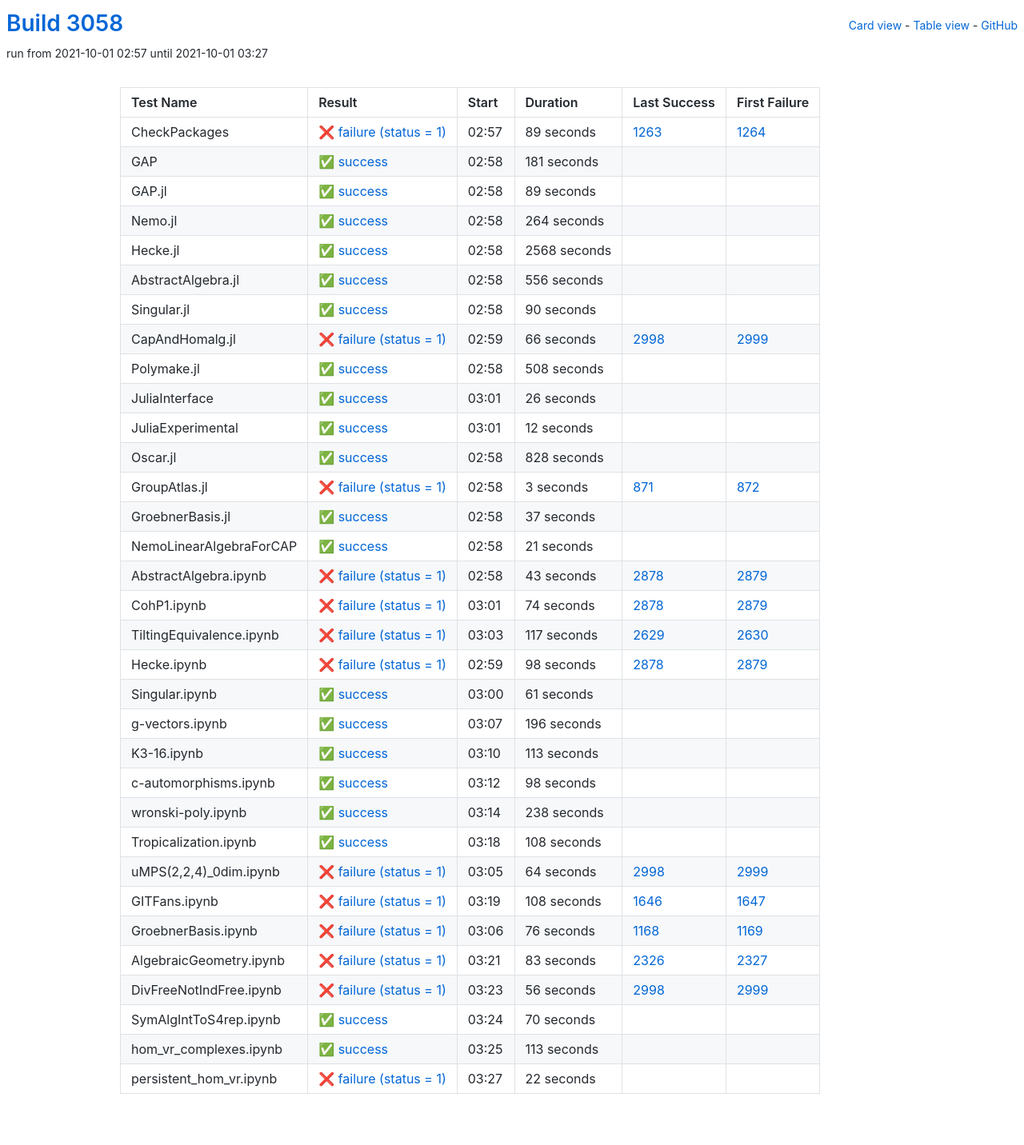
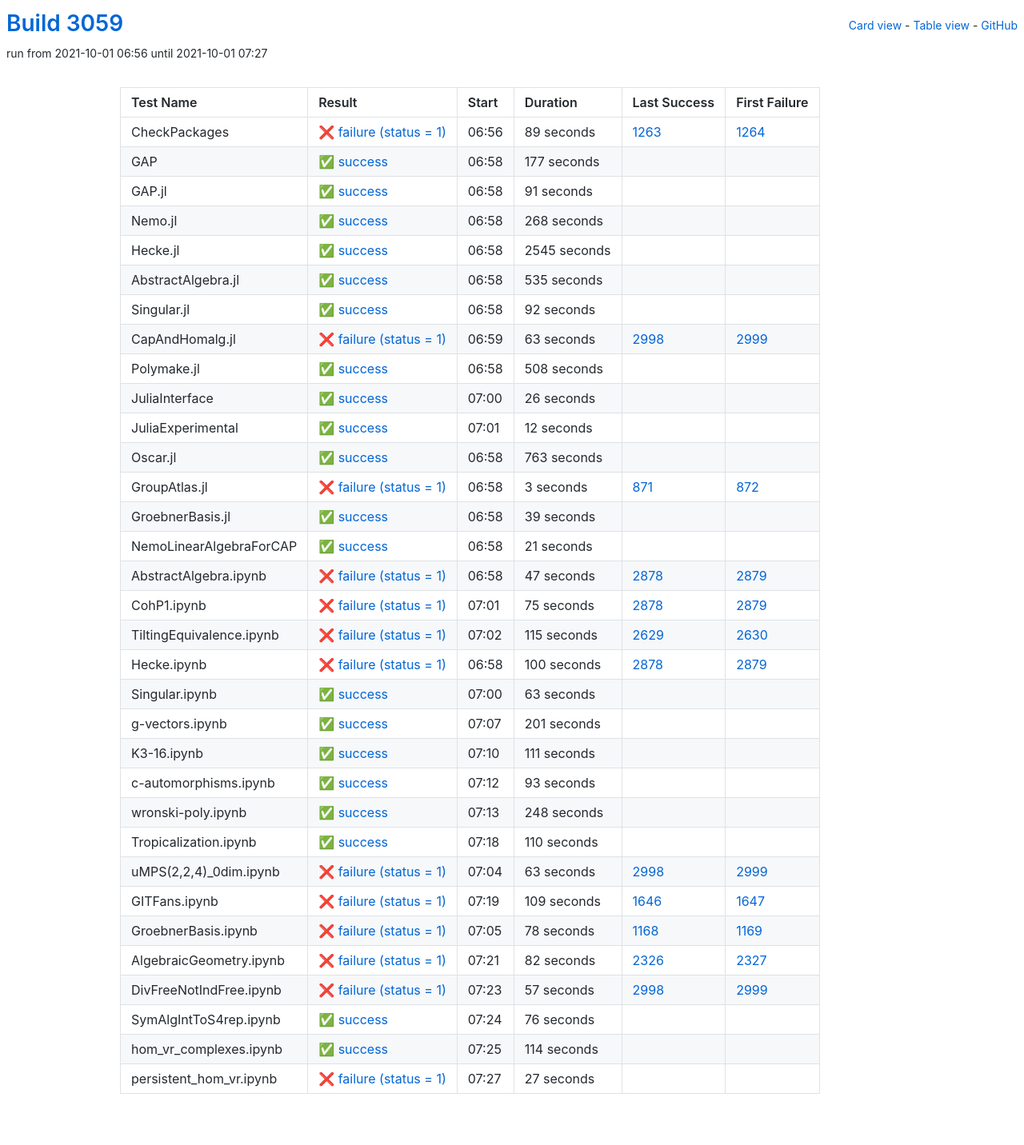
Before and after one commit to oscar-system/oscar-ci-status-stable, a Jekyll site: the page built from table.html, in a window 1280 px wide. Shown: the whole page at 80% size. Built offline with Jekyll 4.4.1, drawn with Linux system fonts in a browser that asks for light colours.

Commit message:
Build #3059

```diff
--- a/_data/ci.yml
+++ b/_data/ci.yml
@@ -1,6 +1,6 @@
 ---
-build: 3058
-build_url: https://oscarci.mathematik.uni-kl.de/job/oscar-stable/3058/
+build: 3059
+build_url: https://oscarci.mathematik.uni-kl.de/job/oscar-stable/3059/
 job: oscar-stable
 organization: oscar-system
 repo: oscar-ci-status-stable
@@ -8,8 +8,8 @@ repourl: https://github.com/oscar-system/oscar-ci-status-stable
 tests:
 - name: CheckPackages
   id: checkpackages
-  log: https://oscarci.mathematik.uni-kl.de/job/oscar-stable/3058/artifact/logs/build-3058/CheckPackages.log
-  start: 2021-10-01 02:57
+  log: https://oscarci.mathematik.uni-kl.de/job/oscar-stable/3059/artifact/logs/build-3059/CheckPackages.log
+  start: 2021-10-01 06:56
   success: false
   exitcode: 1
   status: failure
@@ -20,92 +20,92 @@ tests:
   first_failure_url: https://oscarci.mathematik.uni-kl.de/job/oscar-stable/1264/
 - name: GAP
   id: gap
-  log: https://oscarci.mathematik.uni-kl.de/job/oscar-stable/3058/artifact/logs/build-3058/GAP.log
-  start: 2021-10-01 02:58
+  log: https://oscarci.mathematik.uni-kl.de/job/oscar-stable/3059/artifact/logs/build-3059/GAP.log
+  start: 2021-10-01 06:58
   success: true
   exitcode: 0
   status: success
-  duration: 181
+  duration: 177
   last_success: false
   last_success_url:
   first_failure: false
   first_failure_url:
 - name: GAP.jl
   id: gap-jl
-  log: https://oscarci.mathematik.uni-kl.de/job/oscar-stable/3058/artifact/logs/build-3058/GAP.jl.log
-  start: 2021-10-01 02:58
+  log: https://oscarci.mathematik.uni-kl.de/job/oscar-stable/3059/artifact/logs/build-3059/GAP.jl.log
+  start: 2021-10-01 06:58
   success: true
   exitcode: 0
   status: success
-  duration: 89
+  duration: 91
   last_success: false
   last_success_url:
   first_failure: false
   first_failure_url:
 - name: Nemo.jl
   id: nemo-jl
-  log: https://oscarci.mathematik.uni-kl.de/job/oscar-stable/3058/artifact/logs/build-3058/Nemo.jl.log
-  start: 2021-10-01 02:58
+  log: https://oscarci.mathematik.uni-kl.de/job/oscar-stable/3059/artifact/logs/build-3059/Nemo.jl.log
+  start: 2021-10-01 06:58
   success: true
   exitcode: 0
   status: success
-  duration: 264
+  duration: 268
   last_success: false
   last_success_url:
   first_failure: false
   first_failure_url:
 - name: Hecke.jl
   id: hecke-jl
-  log: https://oscarci.mathematik.uni-kl.de/job/oscar-stable/3058/artifact/logs/build-3058/Hecke.jl.log
-  start: 2021-10-01 02:58
+  log: https://oscarci.mathematik.uni-kl.de/job/oscar-stable/3059/artifact/logs/build-3059/Hecke.jl.log
+  start: 2021-10-01 06:58
   success: true
   exitcode: 0
   status: success
-  duration: 2568
+  duration: 2545
   last_success: false
   last_success_url:
   first_failure: false
   first_failure_url:
 - name: AbstractAlgebra.jl
   id: abstractalgebra-jl
-  log: https://oscarci.mathematik.uni-kl.de/job/oscar-stable/3058/artifact/logs/build-3058/AbstractAlgebra.jl.log
-  start: 2021-10-01 02:58
+  log: https://oscarci.mathematik.uni-kl.de/job/oscar-stable/3059/artifact/logs/build-3059/AbstractAlgebra.jl.log
+  start: 2021-10-01 06:58
   success: true
   exitcode: 0
   status: success
-  duration: 556
+  duration: 535
   last_success: false
   last_success_url:
   first_failure: false
   first_failure_url:
 - name: Singular.jl
   id: singular-jl
-  log: https://oscarci.mathematik.uni-kl.de/job/oscar-stable/3058/artifact/logs/build-3058/Singular.jl.log
-  start: 2021-10-01 02:58
+  log: https://oscarci.mathematik.uni-kl.de/job/oscar-stable/3059/artifact/logs/build-3059/Singular.jl.log
+  start: 2021-10-01 06:58
   success: true
   exitcode: 0
   status: success
-  duration: 90
+  duration: 92
   last_success: false
   last_success_url:
   first_failure: false
   first_failure_url:
 - name: CapAndHomalg.jl
   id: capandhomalg-jl
-  log: https://oscarci.mathematik.uni-kl.de/job/oscar-stable/3058/artifact/logs/build-3058/CapAndHomalg.jl.log
-  start: 2021-10-01 02:59
+  log: https://oscarci.mathematik.uni-kl.de/job/oscar-stable/3059/artifact/logs/build-3059/CapAndHomalg.jl.log
+  start: 2021-10-01 06:59
   success: false
   exitcode: 1
   status: failure
-  duration: 66
+  duration: 63
   last_success: 2998
   last_success_url: https://oscarci.mathematik.uni-kl.de/job/oscar-stable/2998/
   first_failure: 2999
   first_failure_url: https://oscarci.mathematik.uni-kl.de/job/oscar-stable/2999/
 - name: Polymake.jl
   id: polymake-jl
-  log: https://oscarci.mathematik.uni-kl.de/job/oscar-stable/3058/artifact/logs/build-3058/Polymake.jl.log
-  start: 2021-10-01 02:58
+  log: https://oscarci.mathematik.uni-kl.de/job/oscar-stable/3059/artifact/logs/build-3059/Polymake.jl.log
+  start: 2021-10-01 06:58
   success: true
   exitcode: 0
   status: success
@@ -116,8 +116,8 @@ tests:
   first_failure_url:
 - name: JuliaInterface
   id: juliainterface
-  log: https://oscarci.mathematik.uni-kl.de/job/oscar-stable/3058/artifact/logs/build-3058/JuliaInterface.log
-  start: 2021-10-01 03:01
+  log: https://oscarci.mathematik.uni-kl.de/job/oscar-stable/3059/artifact/logs/build-3059/JuliaInterface.log
+  start: 2021-10-01 07:00
   success: true
   exitcode: 0
   status: success
@@ -128,8 +128,8 @@ tests:
   first_failure_url:
 - name: JuliaExperimental
   id: juliaexperimental
-  log: https://oscarci.mathematik.uni-kl.de/job/oscar-stable/3058/artifact/logs/build-3058/JuliaExperimental.log
-  start: 2021-10-01 03:01
+  log: https://oscarci.mathematik.uni-kl.de/job/oscar-stable/3059/artifact/logs/build-3059/JuliaExperimental.log
+  start: 2021-10-01 07:01
   success: true
   exitcode: 0
   status: success
@@ -140,20 +140,20 @@ tests:
   first_failure_url:
 - name: Oscar.jl
   id: oscar-jl
-  log: https://oscarci.mathematik.uni-kl.de/job/oscar-stable/3058/artifact/logs/build-3058/Oscar.jl.log
-  start: 2021-10-01 02:58
+  log: https://oscarci.mathematik.uni-kl.de/job/oscar-stable/3059/artifact/logs/build-3059/Oscar.jl.log
+  start: 2021-10-01 06:58
   success: true
   exitcode: 0
   status: success
-  duration: 828
+  duration: 763
   last_success: false
   last_success_url:
   first_failure: false
   first_failure_url:
 - name: GroupAtlas.jl
   id: groupatlas-jl
-  log: https://oscarci.mathematik.uni-kl.de/job/oscar-stable/3058/artifact/logs/build-3058/GroupAtlas.jl.log
-  start: 2021-10-01 02:58
+  log: https://oscarci.mathematik.uni-kl.de/job/oscar-stable/3059/artifact/logs/build-3059/GroupAtlas.jl.log
+  start: 2021-10-01 06:58
   success: false
   exitcode: 1
   status: failure
@@ -164,20 +164,20 @@ tests:
   first_failure_url: https://oscarci.mathematik.uni-kl.de/job/oscar-stable/872/
 - name: GroebnerBasis.jl
   id: groebnerbasis-jl
-  log: https://oscarci.mathematik.uni-kl.de/job/oscar-stable/3058/artifact/logs/build-3058/GroebnerBasis.jl.log
-  start: 2021-10-01 02:58
+  log: https://oscarci.mathematik.uni-kl.de/job/oscar-stable/3059/artifact/logs/build-3059/GroebnerBasis.jl.log
+  start: 2021-10-01 06:58
   success: true
   exitcode: 0
   status: success
-  duration: 37
+  duration: 39
   last_success: false
   last_success_url:
   first_failure: false
   first_failure_url:
 - name: NemoLinearAlgebraForCAP
   id: nemolinearalgebraforcap
-  log: https://oscarci.mathematik.uni-kl.de/job/oscar-stable/3058/artifact/logs/build-3058/NemoLinearAlgebraForCAP.log
-  start: 2021-10-01 02:58
+  log: https://oscarci.mathematik.uni-kl.de/job/oscar-stable/3059/artifact/logs/build-3059/NemoLinearAlgebraForCAP.log
+  start: 2021-10-01 06:58
   success: true
   exitcode: 0
   status: success
@@ -188,216 +188,216 @@ tests:
   first_failure_url:
 - name: AbstractAlgebra.ipynb
   id: abstractalgebra-ipynb
-  log: https://oscarci.mathematik.uni-kl.de/job/oscar-stable/3058/artifact/logs/build-3058/AbstractAlgebra.ipynb.log
-  start: 2021-10-01 02:58
+  log: https://oscarci.mathematik.uni-kl.de/job/oscar-stable/3059/artifact/logs/build-3059/AbstractAlgebra.ipynb.log
+  start: 2021-10-01 06:58
   success: false
   exitcode: 1
   status: failure
-  duration: 43
+  duration: 47
   last_success: 2878
   last_success_url: https://oscarci.mathematik.uni-kl.de/job/oscar-stable/2878/
   first_failure: 2879
   first_failure_url: https://oscarci.mathematik.uni-kl.de/job/oscar-stable/2879/
 - name: CohP1.ipynb
   id: cohp1-ipynb
-  log: https://oscarci.mathematik.uni-kl.de/job/oscar-stable/3058/artifact/logs/build-3058/CohP1.ipynb.log
-  start: 2021-10-01 03:01
+  log: https://oscarci.mathematik.uni-kl.de/job/oscar-stable/3059/artifact/logs/build-3059/CohP1.ipynb.log
+  start: 2021-10-01 07:01
   success: false
   exitcode: 1
   status: failure
-  duration: 74
+  duration: 75
   last_success: 2878
   last_success_url: https://oscarci.mathematik.uni-kl.de/job/oscar-stable/2878/
   first_failure: 2879
   first_failure_url: https://oscarci.mathematik.uni-kl.de/job/oscar-stable/2879/
 - name: TiltingEquivalence.ipynb
   id: tiltingequivalence-ipynb
-  log: https://oscarci.mathematik.uni-kl.de/job/oscar-stable/3058/artifact/logs/build-3058/TiltingEquivalence.ipynb.log
-  start: 2021-10-01 03:03
+  log: https://oscarci.mathematik.uni-kl.de/job/oscar-stable/3059/artifact/logs/build-3059/TiltingEquivalence.ipynb.log
+  start: 2021-10-01 07:02
   success: false
   exitcode: 1
   status: failure
-  duration: 117
+  duration: 115
   last_success: 2629
   last_success_url: https://oscarci.mathematik.uni-kl.de/job/oscar-stable/2629/
   first_failure: 2630
   first_failure_url: https://oscarci.mathematik.uni-kl.de/job/oscar-stable/2630/
 - name: Hecke.ipynb
   id: hecke-ipynb
-  log: https://oscarci.mathematik.uni-kl.de/job/oscar-stable/3058/artifact/logs/build-3058/Hecke.ipynb.log
-  start: 2021-10-01 02:59
+  log: https://oscarci.mathematik.uni-kl.de/job/oscar-stable/3059/artifact/logs/build-3059/Hecke.ipynb.log
+  start: 2021-10-01 06:58
   success: false
   exitcode: 1
   status: failure
-  duration: 98
+  duration: 100
   last_success: 2878
   last_success_url: https://oscarci.mathematik.uni-kl.de/job/oscar-stable/2878/
   first_failure: 2879
   first_failure_url: https://oscarci.mathematik.uni-kl.de/job/oscar-stable/2879/
 - name: Singular.ipynb
   id: singular-ipynb
-  log: https://oscarci.mathematik.uni-kl.de/job/oscar-stable/3058/artifact/logs/build-3058/Singular.ipynb.log
-  start: 2021-10-01 03:00
+  log: https://oscarci.mathematik.uni-kl.de/job/oscar-stable/3059/artifact/logs/build-3059/Singular.ipynb.log
+  start: 2021-10-01 07:00
   success: true
   exitcode: 0
   status: success
-  duration: 61
+  duration: 63
   last_success: false
   last_success_url:
   first_failure: false
   first_failure_url:
 - name: g-vectors.ipynb
   id: g-vectors-ipynb
-  log: https://oscarci.mathematik.uni-kl.de/job/oscar-stable/3058/artifact/logs/build-3058/g-vectors.ipynb.log
-  start: 2021-10-01 03:07
+  log: https://oscarci.mathematik.uni-kl.de/job/oscar-stable/3059/artifact/logs/build-3059/g-vectors.ipynb.log
+  start: 2021-10-01 07:07
   success: true
   exitcode: 0
   status: success
-  duration: 196
+  duration: 201
   last_success: false
   last_success_url:
   first_failure: false
   first_failure_url:
 - name: K3-16.ipynb
   id: k3-16-ipynb
-  log: https://oscarci.mathematik.uni-kl.de/job/oscar-stable/3058/artifact/logs/build-3058/K3-16.ipynb.log
-  start: 2021-10-01 03:10
+  log: https://oscarci.mathematik.uni-kl.de/job/oscar-stable/3059/artifact/logs/build-3059/K3-16.ipynb.log
+  start: 2021-10-01 07:10
   success: true
   exitcode: 0
   status: success
-  duration: 113
+  duration: 111
   last_success: false
   last_success_url:
   first_failure: false
   first_failure_url:
 - name: c-automorphisms.ipynb
   id: c-automorphisms-ipynb
-  log: https://oscarci.mathematik.uni-kl.de/job/oscar-stable/3058/artifact/logs/build-3058/c-automorphisms.ipynb.log
-  start: 2021-10-01 03:12
+  log: https://oscarci.mathematik.uni-kl.de/job/oscar-stable/3059/artifact/logs/build-3059/c-automorphisms.ipynb.log
+  start: 2021-10-01 07:12
   success: true
   exitcode: 0
   status: success
-  duration: 98
+  duration: 93
   last_success: false
   last_success_url:
   first_failure: false
   first_failure_url:
 - name: wronski-poly.ipynb
   id: wronski-poly-ipynb
-  log: https://oscarci.mathematik.uni-kl.de/job/oscar-stable/3058/artifact/logs/build-3058/wronski-poly.ipynb.log
-  start: 2021-10-01 03:14
+  log: https://oscarci.mathematik.uni-kl.de/job/oscar-stable/3059/artifact/logs/build-3059/wronski-poly.ipynb.log
+  start: 2021-10-01 07:13
   success: true
   exitcode: 0
   status: success
-  duration: 238
+  duration: 248
   last_success: false
   last_success_url:
   first_failure: false
   first_failure_url:
 - name: Tropicalization.ipynb
   id: tropicalization-ipynb
-  log: https://oscarci.mathematik.uni-kl.de/job/oscar-stable/3058/artifact/logs/build-3058/Tropicalization.ipynb.log
-  start: 2021-10-01 03:18
+  log: https://oscarci.mathematik.uni-kl.de/job/oscar-stable/3059/artifact/logs/build-3059/Tropicalization.ipynb.log
+  start: 2021-10-01 07:18
   success: true
   exitcode: 0
   status: success
-  duration: 108
+  duration: 110
   last_success: false
   last_success_url:
   first_failure: false
   first_failure_url:
 - name: uMPS(2,2,4)_0dim.ipynb
   id: umps-2-2-4-0dim-ipynb
-  log: https://oscarci.mathematik.uni-kl.de/job/oscar-stable/3058/artifact/logs/build-3058/uMPS-2-2-4-_0dim.ipynb.log
-  start: 2021-10-01 03:05
+  log: https://oscarci.mathematik.uni-kl.de/job/oscar-stable/3059/artifact/logs/build-3059/uMPS-2-2-4-_0dim.ipynb.log
+  start: 2021-10-01 07:04
   success: false
   exitcode: 1
   status: failure
-  duration: 64
+  duration: 63
   last_success: 2998
   last_success_url: https://oscarci.mathematik.uni-kl.de/job/oscar-stable/2998/
   first_failure: 2999
   first_failure_url: https://oscarci.mathematik.uni-kl.de/job/oscar-stable/2999/
 - name: GITFans.ipynb
   id: gitfans-ipynb
-  log: https://oscarci.mathematik.uni-kl.de/job/oscar-stable/3058/artifact/logs/build-3058/GITFans.ipynb.log
-  start: 2021-10-01 03:19
+  log: https://oscarci.mathematik.uni-kl.de/job/oscar-stable/3059/artifact/logs/build-3059/GITFans.ipynb.log
+  start: 2021-10-01 07:19
   success: false
   exitcode: 1
   status: failure
-  duration: 108
+  duration: 109
   last_success: 1646
   last_success_url: https://oscarci.mathematik.uni-kl.de/job/oscar-stable/1646/
   first_failure: 1647
   first_failure_url: https://oscarci.mathematik.uni-kl.de/job/oscar-stable/1647/
 - name: GroebnerBasis.ipynb
   id: groebnerbasis-ipynb
-  log: https://oscarci.mathematik.uni-kl.de/job/oscar-stable/3058/artifact/logs/build-3058/GroebnerBasis.ipynb.log
-  start: 2021-10-01 03:06
+  log: https://oscarci.mathematik.uni-kl.de/job/oscar-stable/3059/artifact/logs/build-3059/GroebnerBasis.ipynb.log
+  start: 2021-10-01 07:05
   success: false
   exitcode: 1
   status: failure
-  duration: 76
+  duration: 78
   last_success: 1168
   last_success_url: https://oscarci.mathematik.uni-kl.de/job/oscar-stable/1168/
   first_failure: 1169
   first_failure_url: https://oscarci.mathematik.uni-kl.de/job/oscar-stable/1169/
 - name: AlgebraicGeometry.ipynb
   id: algebraicgeometry-ipynb
-  log: https://oscarci.mathematik.uni-kl.de/job/oscar-stable/3058/artifact/logs/build-3058/AlgebraicGeometry.ipynb.log
-  start: 2021-10-01 03:21
+  log: https://oscarci.mathematik.uni-kl.de/job/oscar-stable/3059/artifact/logs/build-3059/AlgebraicGeometry.ipynb.log
+  start: 2021-10-01 07:21
   success: false
   exitcode: 1
   status: failure
-  duration: 83
+  duration: 82
   last_success: 2326
   last_success_url: https://oscarci.mathematik.uni-kl.de/job/oscar-stable/2326/
   first_failure: 2327
   first_failure_url: https://oscarci.mathematik.uni-kl.de/job/oscar-stable/2327/
 - name: DivFreeNotIndFree.ipynb
   id: divfreenotindfree-ipynb
-  log: https://oscarci.mathematik.uni-kl.de/job/oscar-stable/3058/artifact/logs/build-3058/DivFreeNotIndFree.ipynb.log
-  start: 2021-10-01 03:23
+  log: https://oscarci.mathematik.uni-kl.de/job/oscar-stable/3059/artifact/logs/build-3059/DivFreeNotIndFree.ipynb.log
+  start: 2021-10-01 07:23
   success: false
   exitcode: 1
   status: failure
-  duration: 56
+  duration: 57
   last_success: 2998
   last_success_url: https://oscarci.mathematik.uni-kl.de/job/oscar-stable/2998/
   first_failure: 2999
   first_failure_url: https://oscarci.mathematik.uni-kl.de/job/oscar-stable/2999/
 - name: SymAlgIntToS4rep.ipynb
   id: symalginttos4rep-ipynb
-  log: https://oscarci.mathematik.uni-kl.de/job/oscar-stable/3058/artifact/logs/build-3058/SymAlgIntToS4rep.ipynb.log
-  start: 2021-10-01 03:24
+  log: https://oscarci.mathematik.uni-kl.de/job/oscar-stable/3059/artifact/logs/build-3059/SymAlgIntToS4rep.ipynb.log
+  start: 2021-10-01 07:24
   success: true
   exitcode: 0
   status: success
-  duration: 70
+  duration: 76
   last_success: false
   last_success_url:
   first_failure: false
   first_failure_url:
 - name: hom_vr_complexes.ipynb
   id: hom-vr-complexes-ipynb
-  log: https://oscarci.mathematik.uni-kl.de/job/oscar-stable/3058/artifact/logs/build-3058/hom_vr_complexes.ipynb.log
-  start: 2021-10-01 03:25
+  log: https://oscarci.mathematik.uni-kl.de/job/oscar-stable/3059/artifact/logs/build-3059/hom_vr_complexes.ipynb.log
+  start: 2021-10-01 07:25
   success: true
   exitcode: 0
   status: success
-  duration: 113
+  duration: 114
   last_success: false
   last_success_url:
   first_failure: false
   first_failure_url:
 - name: persistent_hom_vr.ipynb
   id: persistent-hom-vr-ipynb
-  log: https://oscarci.mathematik.uni-kl.de/job/oscar-stable/3058/artifact/logs/build-3058/persistent_hom_vr.ipynb.log
-  start: 2021-10-01 03:27
+  log: https://oscarci.mathematik.uni-kl.de/job/oscar-stable/3059/artifact/logs/build-3059/persistent_hom_vr.ipynb.log
+  start: 2021-10-01 07:27
   success: false
   exitcode: 1
   status: failure
-  duration: 22
+  duration: 27
   last_success: false
   last_success_url:
   first_failure: false
```
Also changed, not shown: README.md.
